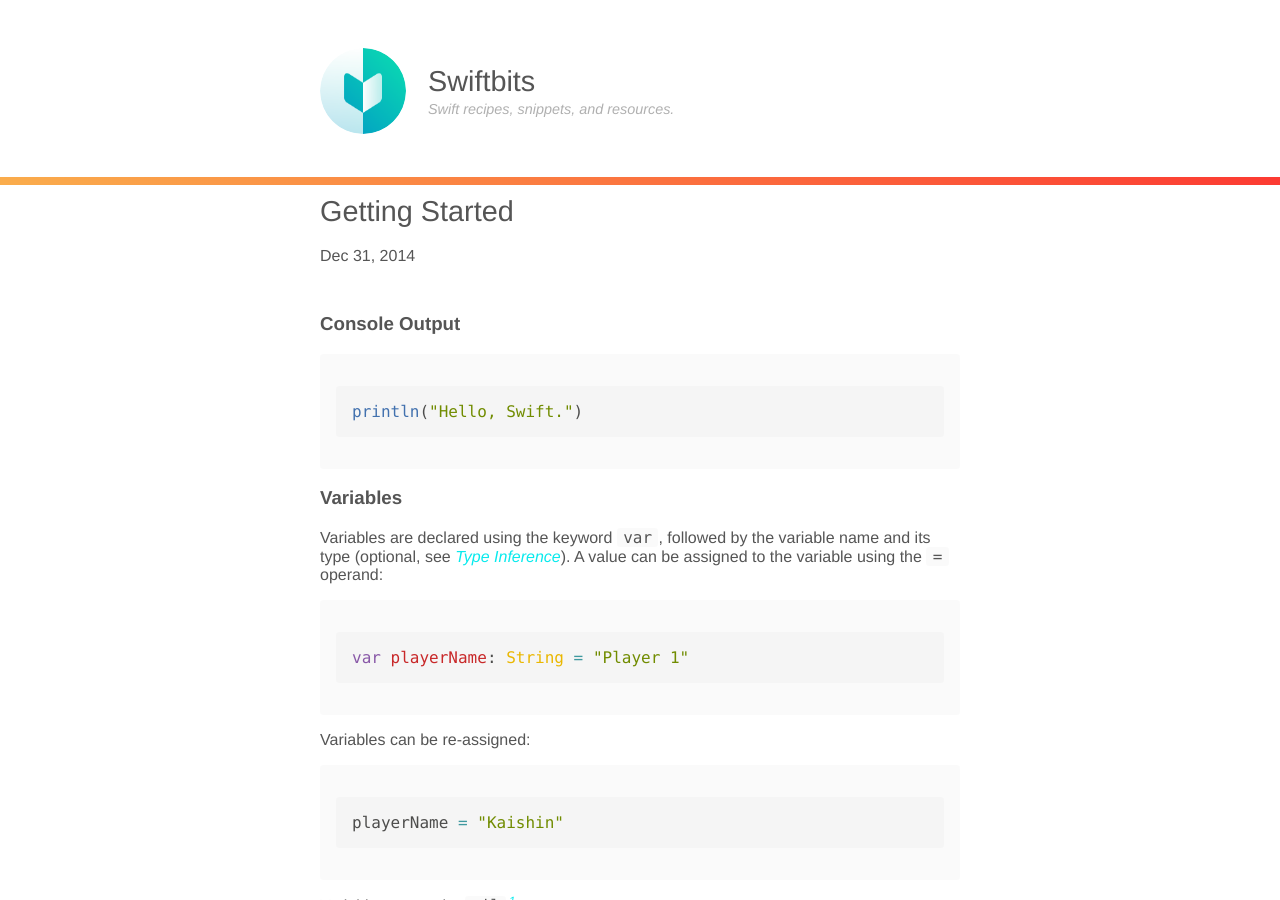
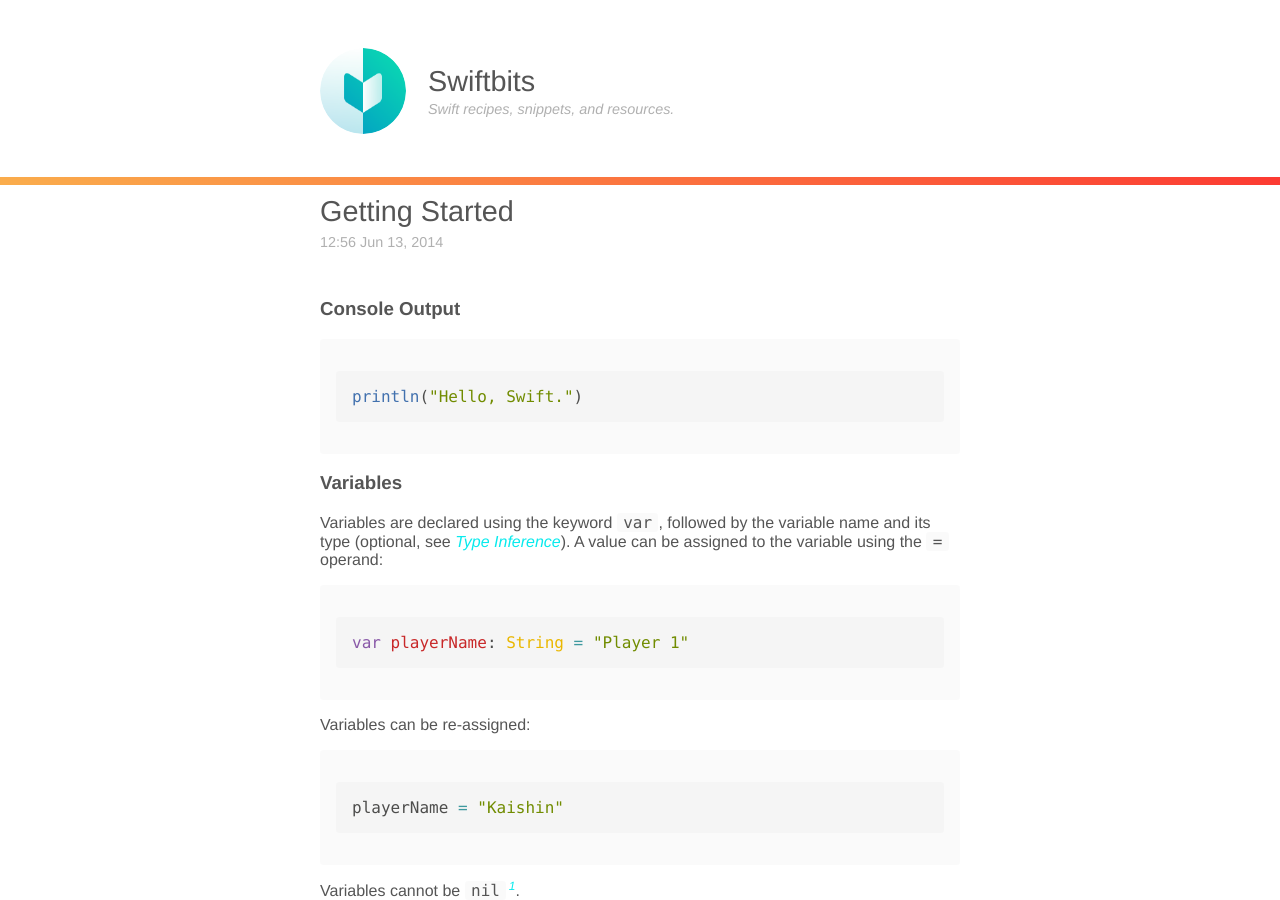
Before and after one commit to kaishin/swiftbits, a Jekyll site: the page built from _posts/2014-06-13-getting-started.md, in a window 1280 px wide and 900 px high. Built offline with Jekyll 4.4.1, drawn with Linux system fonts in a browser that asks for light colours.

Commit message:
Move post markup into includes

```diff
--- a/_layouts/post.html
+++ b/_layouts/post.html
@@ -2,13 +2,22 @@
 layout: default
 ---
 
-<div class="post">
+<article class="post">
   <header class="post-header">
-    <h1 class="post-title">{{ page.title }}</h1>
-    <p class="post-meta">{{ page.date | date: "%b %-d, %Y" }}{% if page.author %} • {{ page.author }}{% endif %}{% if page.meta %} • {{ page.meta }}{% endif %}</p>
+    <h1 class="post-title">
+      <a class="post-link" href="{{ page.url | prepend: site.baseurl }}">
+        {{ page.title }}
+      </a>
+    </h1>
+
+    <div class="post-metadata">
+      <time datetime="{{ page.date | data_to_xmlschema }}">
+        {{ page.date | date: "%R %b %-d, %Y" }}
+      </time>
+    </div>
   </header>
 
-  <article class="post-content">
+  <section class="post-content">
     {{ content }}
-  </article>
-</div>
+  </section>
+</article>
--- a/_posts/2014-06-13-getting-started.md
+++ b/_posts/2014-06-13-getting-started.md
@@ -1,9 +1,9 @@
 ---
+date: 2014-06-13 14:56:02 +0200
 title: "Getting Started"
 tags:
  - beginner
 teaser: "In this first section, we cover variables, constants, type inference, casting and string interpolation."
-date: 2014-12-31 14:56:02
 ---
 
 ### Console Output
```
Also changed, not shown: _includes/inline_post.html (added, +19 -0 lines), index.html (+3 -19 lines).
